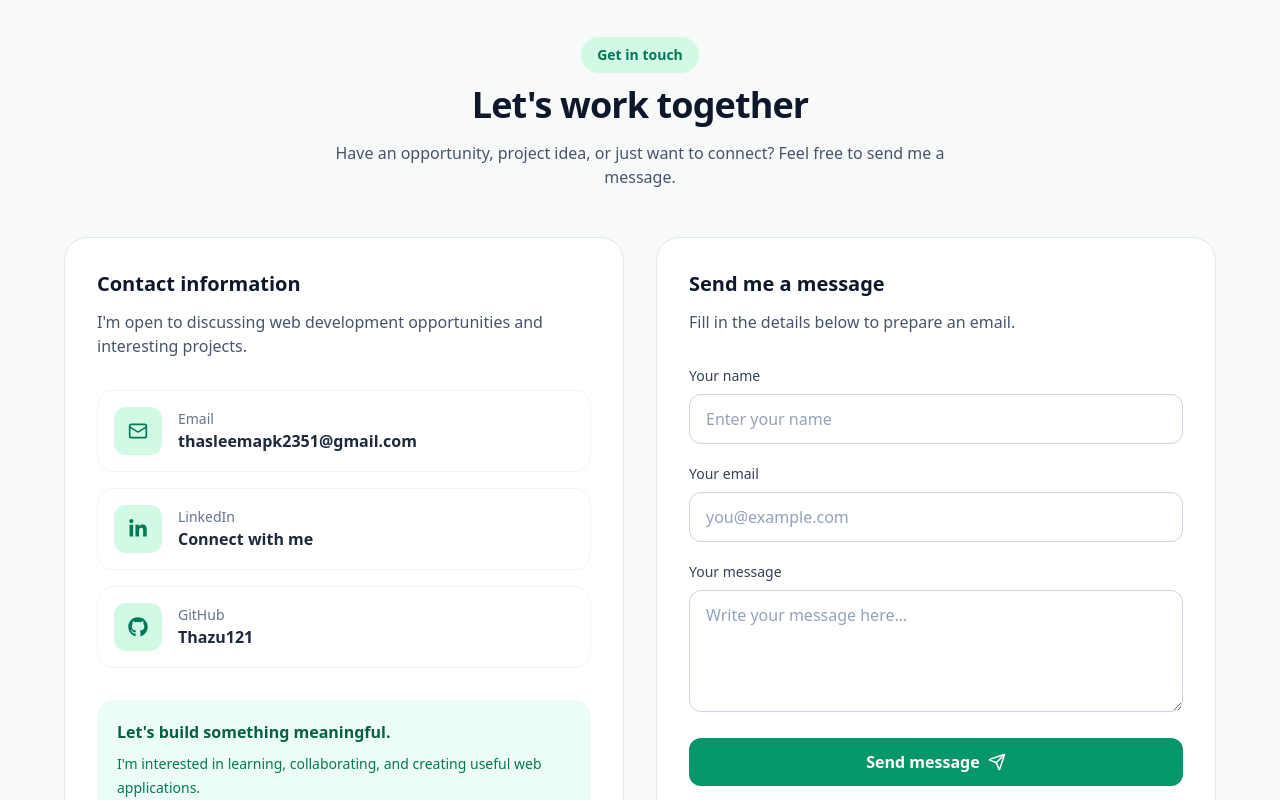
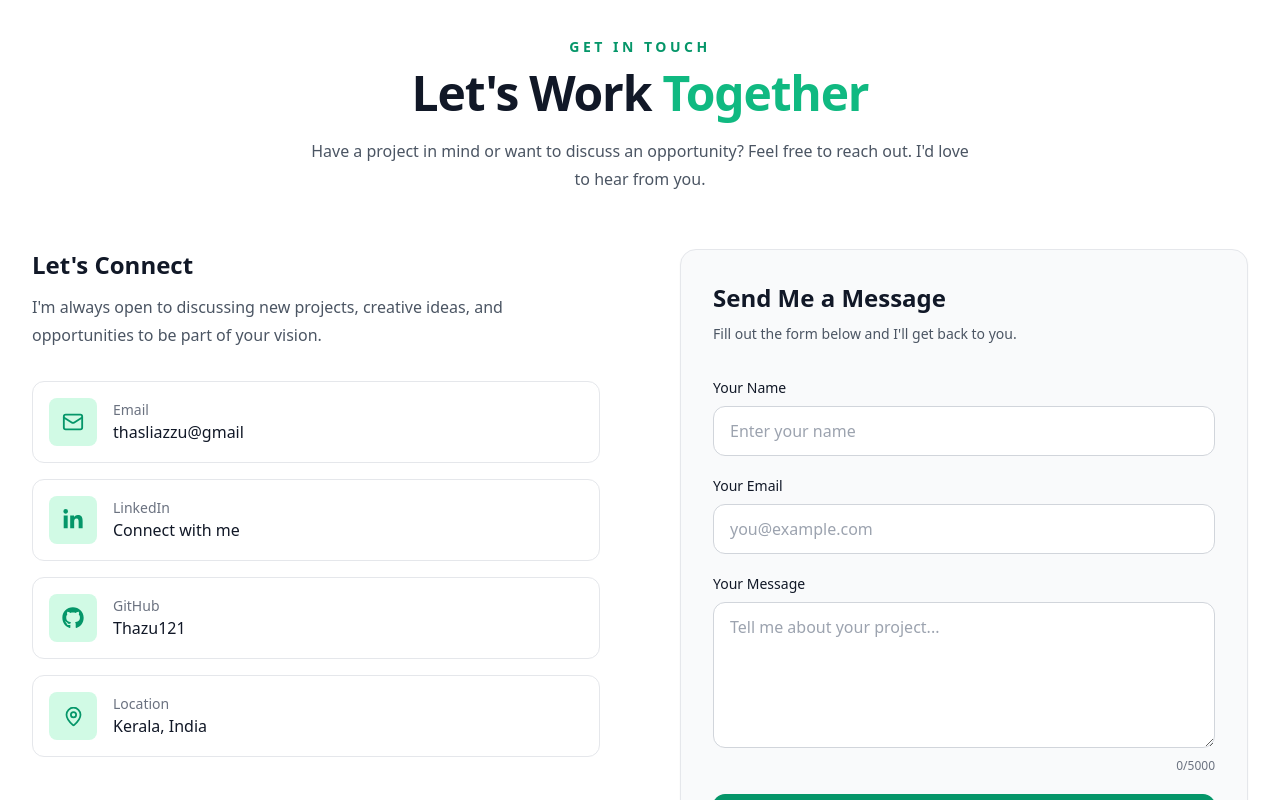
Before and after one commit to Thazu121/my-portfolio, a React (Vite) app: page / in a window 1280 px wide. Shown: the part 4120-4920 px from the top of the page. Built offline with nearby package versions, Linux system fonts and the light colour scheme; no server answers.

Commit message:
feat: connect contact form to backend API

```diff
--- /dev/null
+++ b/src/api.js
@@ -0,0 +1,21 @@
+
+const API_URL =
+  import.meta.env.VITE_API_URL || 'http://localhost:5000'
+
+export const submitContact = async (formData) => {
+  const response = await fetch(`${API_URL}/api/contact`, {
+    method: 'POST',
+    headers: {
+      'Content-Type': 'application/json',
+    },
+    body: JSON.stringify(formData),
+  })
+
+  const data = await response.json().catch(() => ({}))
+
+  if (!response.ok) {
+    throw new Error(data.message || `Request failed (${response.status})`)
+  }
+
+  return data
+}
--- a/src/components/Contact.jsx
+++ b/src/components/Contact.jsx
@@ -1,88 +1,133 @@
-import { Mail, Send } from 'lucide-react'
 import { FaGithub, FaLinkedinIn } from 'react-icons/fa'
+import { useState } from 'react'
+import {
+  Mail,
+  Send,
+  MapPin,
+  CheckCircle2,
+  AlertCircle,
+} from 'lucide-react'
+import { submitContact } from '../api'
 
-const contactLinks = [
+const Contact = () => {
+  const [formData, setFormData] = useState({
+    name: '',
+    email: '',
+    message: '',
+  })
+
+  const [isSubmitting, setIsSubmitting] = useState(false)
+  const [status, setStatus] = useState({
+    type: '',
+    message: '',
+  })
+
+  const contactInfo = [
     {
+      icon: Mail,
       label: 'Email',
-    value: 'thasleemapk2351@gmail.com',
-    href: 'mailto:thasleemapk2351@gmail.com',
-    icon: Mail,
+    value: 'thasliazzu@gmail',
+        href: 'mailto:thasliazzu@gmail.com',
+
     },
     {
+      icon: FaLinkedinIn,
       label: 'LinkedIn',
     value: 'Connect with me',
     href: 'https://www.linkedin.com/in/thasleema-p-k',
-    icon: FaLinkedinIn,
     },
     {
+      icon: FaGithub,
       label: 'GitHub',
       value: 'Thazu121',
     href: 'https://github.com/Thazu121',
-    icon: FaGithub,
     },
   ]
 
+  const handleChange = (event) => {
+    const { name, value } = event.target
 
-function Contact() {
-  const handleSubmit = (e) => {
-    e.preventDefault()
+    setFormData((previous) => ({
+      ...previous,
+      [name]: value,
+    }))
 
-    const formData = new FormData(e.currentTarget)
-    const name = formData.get('name')
-    const email = formData.get('email')
-    const message = formData.get('message')
+    if (status.message) {
+      setStatus({ type: '', message: '' })
+    }
+  }
 
-    const subject = encodeURIComponent(
-      `Portfolio contact from ${name}`
-    )
+const handleSubmit = async (event) => {
+  event.preventDefault()
 
-    const body = encodeURIComponent(
-      `Name: ${name}\nEmail: ${email}\n\nMessage:\n${message}`
-    )
+  setIsSubmitting(true)
+  setStatus({ type: '', message: '' })
 
-    window.location.href =
-      `mailto:thasleemapk2351@gmail.com?subject=${subject}&body=${body}`
+  try {
+    const result = await submitContact(formData)
+
+    setStatus({
+      type: result.data?.emailSent ? 'success' : 'error',
+      message: result.message,
+    })
+
+    if (result.success) {
+      setFormData({
+        name: '',
+        email: '',
+        message: '',
+      })
     }
+  } catch (error) {
+    setStatus({
+      type: 'error',
+      message: error.message || 'Unable to submit your message.',
+    })
+  } finally {
+    setIsSubmitting(false)
+  }
+}
+
+  const inputClasses =
+    'w-full min-w-0 rounded-xl border border-gray-300 bg-white px-4 py-3 text-sm text-gray-900 outline-none transition placeholder:text-gray-400 focus:border-emerald-500 focus:ring-2 focus:ring-emerald-500/20 dark:border-gray-700 dark:bg-gray-950 dark:text-white sm:text-base'
 
   return (
     <section
       id="contact"
-      className="overflow-hidden bg-[#f7faf8] px-4 py-14 text-slate-900 transition-colors duration-300 dark:bg-slate-950 dark:text-slate-100 min-[400px]:px-5 sm:px-8 sm:py-20 lg:px-12 lg:py-24"
+      className="overflow-hidden bg-white px-4 py-16 text-gray-900 transition-colors duration-300 dark:bg-gray-950 dark:text-white sm:px-6 sm:py-20 lg:px-8 lg:py-24"
     >
-      <div className="mx-auto w-full max-w-6xl min-w-0">
+      <div className="mx-auto w-full max-w-7xl">
+        {/* Heading */}
+        <div className="mx-auto mb-10 max-w-3xl text-center sm:mb-14">
+          <p className="mb-3 text-xs font-semibold uppercase tracking-[0.25em] text-emerald-600 dark:text-emerald-400 sm:text-sm">
+            Get In Touch
+          </p>
 
-        {/* Heading */}
-        <div className="mb-9 text-center sm:mb-12">
-          <span className="mb-3 inline-block rounded-full bg-emerald-100 px-3 py-2 text-xs font-semibold text-emerald-700 dark:bg-emerald-950 dark:text-emerald-300 sm:px-4 sm:text-sm">
-            Get in touch
-          </span>
-
-          <h2 className="text-2xl font-bold tracking-tight text-slate-900 dark:text-white min-[400px]:text-3xl sm:text-4xl">
-            Let's work together
+          <h2 className="text-3xl font-bold leading-tight tracking-tight sm:text-4xl md:text-5xl">
+            Let&apos;s Work{' '}
+            <span className="text-emerald-500">Together</span>
           </h2>
 
-          <p className="mx-auto mt-3 max-w-2xl text-sm leading-7 text-slate-600 dark:text-slate-300 sm:mt-4 sm:text-base">
-            Have an opportunity, project idea, or just want to connect?
-            Feel free to send me a message.
+          <p className="mx-auto mt-4 max-w-2xl text-sm leading-6 text-gray-600 dark:text-gray-400 sm:mt-5 sm:text-base sm:leading-7">
+            Have a project in mind or want to discuss an opportunity?
+            Feel free to reach out. I&apos;d love to hear from you.
           </p>
         </div>
 
-        {/* Responsive columns */}
-        <div className="grid min-w-0 grid-cols-1 gap-5 sm:gap-8 md:grid-cols-2">
-
-          {/* Contact information */}
-          <div className="min-w-0 rounded-2xl border border-slate-200 bg-white p-4 shadow-sm transition-colors duration-300 dark:border-slate-800 dark:bg-slate-900 min-[400px]:p-5 sm:rounded-3xl sm:p-8">
-            <h3 className="text-lg font-bold text-slate-900 dark:text-white sm:text-xl">
-              Contact information
+        <div className="grid grid-cols-1 items-start gap-8 md:gap-10 lg:grid-cols-2 lg:gap-14 xl:gap-20">
+          {/* Contact details */}
+          <div className="min-w-0">
+            <h3 className="text-xl font-bold sm:text-2xl">
+              Let&apos;s Connect
             </h3>
 
-            <p className="mt-3 text-sm leading-7 text-slate-600 dark:text-slate-300 sm:text-base">
-              I'm open to discussing web development opportunities
-              and interesting projects.
+            <p className="mt-3 max-w-xl text-sm leading-6 text-gray-600 dark:text-gray-400 sm:text-base sm:leading-7">
+              I&apos;m always open to discussing new projects, creative
+              ideas, and opportunities to be part of your vision.
             </p>
 
-            <div className="mt-6 space-y-3 sm:mt-8 sm:space-y-4">
-              {contactLinks.map((item) => {
+            <div className="mt-6 grid grid-cols-1 gap-3 sm:mt-8 sm:gap-4">
+              {contactInfo.map((item) => {
                 const Icon = item.icon
 
                 return (
@@ -97,18 +142,19 @@ function Contact() {
                         ? undefined
                         : 'noopener noreferrer'
                     }
-                    className="group flex min-w-0 items-center gap-3 rounded-xl border border-slate-100 p-3 transition duration-200 hover:border-emerald-200 hover:bg-emerald-50 dark:border-slate-800 dark:hover:border-emerald-800 dark:hover:bg-slate-800 min-[400px]:gap-4 min-[400px]:p-4 sm:rounded-2xl"
+                    className="group flex min-w-0 items-center gap-3 rounded-xl border border-gray-200 p-3 transition duration-300 hover:border-emerald-500 hover:bg-emerald-50 sm:gap-4 sm:p-4 dark:border-gray-800 dark:hover:bg-gray-900"
                   >
-                    <div className="flex h-10 w-10 shrink-0 items-center justify-center rounded-xl bg-emerald-100 text-emerald-700 transition group-hover:bg-emerald-600 group-hover:text-white dark:bg-emerald-950 dark:text-emerald-300 dark:group-hover:bg-emerald-600 dark:group-hover:text-white sm:h-12 sm:w-12">
-                      <Icon size={20} />
+                    <div className="flex h-10 w-10 shrink-0 items-center justify-center rounded-lg bg-emerald-100 text-emerald-600 transition group-hover:bg-emerald-500 group-hover:text-white sm:h-12 sm:w-12 dark:bg-emerald-950 dark:text-emerald-400">
+                      <Icon size={20} className="sm:hidden" />
+                      <Icon size={22} className="hidden sm:block" />
                     </div>
 
                     <div className="min-w-0 flex-1">
-                      <p className="text-xs text-slate-500 dark:text-slate-400 sm:text-sm">
+                      <p className="text-xs text-gray-500 sm:text-sm dark:text-gray-400">
                         {item.label}
                       </p>
 
-                      <p className="break-all text-sm font-semibold text-slate-800 dark:text-slate-100 min-[400px]:break-words sm:text-base">
+                      <p className="break-words text-sm font-medium text-gray-900 sm:text-base dark:text-white">
                         {item.value}
                       </p>
                     </div>
@@ -117,26 +163,30 @@ function Contact() {
               })}
             </div>
 
-            <div className="mt-6 rounded-xl bg-emerald-50 p-4 dark:bg-emerald-950/60 sm:mt-8 sm:rounded-2xl sm:p-5">
-              <p className="text-sm font-semibold text-emerald-800 dark:text-emerald-300 sm:text-base">
-                Let's build something meaningful.
+            <div className="mt-3 flex items-center gap-3 rounded-xl border border-gray-200 p-3 sm:mt-4 sm:gap-4 sm:p-4 dark:border-gray-800">
+              <div className="flex h-10 w-10 shrink-0 items-center justify-center rounded-lg bg-emerald-100 text-emerald-600 sm:h-12 sm:w-12 dark:bg-emerald-950 dark:text-emerald-400">
+                <MapPin size={21} />
+              </div>
+
+              <div className="min-w-0">
+                <p className="text-xs text-gray-500 sm:text-sm dark:text-gray-400">
+                  Location
                 </p>
-
-              <p className="mt-2 text-sm leading-6 text-emerald-700 dark:text-emerald-200">
-                I'm interested in learning, collaborating, and
-                creating useful web applications.
+                <p className="text-sm font-medium sm:text-base">
+                  Kerala, India
                 </p>
+              </div>
             </div>
           </div>
 
           {/* Contact form */}
-          <div className="min-w-0 rounded-2xl border border-slate-200 bg-white p-4 shadow-sm transition-colors duration-300 dark:border-slate-800 dark:bg-slate-900 min-[400px]:p-5 sm:rounded-3xl sm:p-8">
-            <h3 className="text-lg font-bold text-slate-900 dark:text-white sm:text-xl">
-              Send me a message
+          <div className="min-w-0 rounded-2xl border border-gray-200 bg-gray-50 p-4 shadow-sm sm:p-6 md:p-8 dark:border-gray-800 dark:bg-gray-900">
+            <h3 className="text-xl font-bold sm:text-2xl">
+              Send Me a Message
             </h3>
 
-            <p className="mt-3 text-sm leading-7 text-slate-600 dark:text-slate-300 sm:text-base">
-              Fill in the details below to prepare an email.
+            <p className="mt-2 text-sm leading-6 text-gray-600 dark:text-gray-400">
+              Fill out the form below and I&apos;ll get back to you.
             </p>
 
             <form
@@ -146,71 +196,115 @@ function Contact() {
               <div>
                 <label
                   htmlFor="name"
-                  className="mb-2 block text-sm font-medium text-slate-700 dark:text-slate-200"
+                  className="mb-2 block text-sm font-medium"
                 >
-                  Your name
+                  Your Name
                 </label>
 
                 <input
                   id="name"
                   name="name"
                   type="text"
+                  value={formData.name}
+                  onChange={handleChange}
                   placeholder="Enter your name"
                   autoComplete="name"
+                  maxLength={100}
                   required
-                  className="w-full min-w-0 rounded-xl border border-slate-300 bg-white px-3 py-3 text-sm text-slate-900 outline-none transition placeholder:text-slate-400 focus:border-emerald-500 focus:ring-4 focus:ring-emerald-100 dark:border-slate-700 dark:bg-slate-950 dark:text-white dark:placeholder:text-slate-500 dark:focus:ring-emerald-950 sm:px-4 sm:text-base"
+                  className={inputClasses}
                 />
               </div>
 
               <div>
                 <label
                   htmlFor="email"
-                  className="mb-2 block text-sm font-medium text-slate-700 dark:text-slate-200"
+                  className="mb-2 block text-sm font-medium"
                 >
-                  Your email
+                  Your Email
                 </label>
 
                 <input
                   id="email"
                   name="email"
                   type="email"
+                  value={formData.email}
+                  onChange={handleChange}
                   placeholder="you@example.com"
                   autoComplete="email"
+                  maxLength={254}
                   required
-                  className="w-full min-w-0 rounded-xl border border-slate-300 bg-white px-3 py-3 text-sm text-slate-900 outline-none transition placeholder:text-slate-400 focus:border-emerald-500 focus:ring-4 focus:ring-emerald-100 dark:border-slate-700 dark:bg-slate-950 dark:text-white dark:placeholder:text-slate-500 dark:focus:ring-emerald-950 sm:px-4 sm:text-base"
+                  className={inputClasses}
                 />
               </div>
 
               <div>
                 <label
                   htmlFor="message"
-                  className="mb-2 block text-sm font-medium text-slate-700 dark:text-slate-200"
+                  className="mb-2 block text-sm font-medium"
                 >
-                  Your message
+                  Your Message
                 </label>
 
                 <textarea
                   id="message"
                   name="message"
-                  rows={4}
-                  placeholder="Write your message here..."
+                  value={formData.message}
+                  onChange={handleChange}
+                  placeholder="Tell me about your project..."
+                  rows={5}
+                  maxLength={5000}
                   required
-                  className="w-full min-w-0 resize-y rounded-xl border border-slate-300 bg-white px-3 py-3 text-sm text-slate-900 outline-none transition placeholder:text-slate-400 focus:border-emerald-500 focus:ring-4 focus:ring-emerald-100 dark:border-slate-700 dark:bg-slate-950 dark:text-white dark:placeholder:text-slate-500 dark:focus:ring-emerald-950 sm:px-4 sm:text-base"
+                  className={`${inputClasses} min-h-32 resize-y`}
                 />
+
+                <p className="mt-1 text-right text-xs text-gray-500 dark:text-gray-400">
+                  {formData.message.length}/5000
+                </p>
               </div>
+
+              {status.message && (
+                <div
+                  role={status.type === 'error' ? 'alert' : 'status'}
+                  aria-live="polite"
+                  className={`flex items-start gap-2 rounded-xl p-3 text-sm ${
+                    status.type === 'success'
+                      ? 'bg-emerald-100 text-emerald-800 dark:bg-emerald-950 dark:text-emerald-300'
+                      : 'bg-red-100 text-red-700 dark:bg-red-950 dark:text-red-300'
+                  }`}
+                >
+                  {status.type === 'success' ? (
+                    <CheckCircle2
+                      size={18}
+                      className="mt-0.5 shrink-0"
+                    />
+                  ) : (
+                    <AlertCircle
+                      size={18}
+                      className="mt-0.5 shrink-0"
+                    />
+                  )}
+
+                  <span>{status.message}</span>
+                </div>
+              )}
 
               <button
                 type="submit"
-                className="flex min-h-12 w-full items-center justify-center gap-2 rounded-xl bg-emerald-600 px-5 py-3 text-sm font-semibold text-white transition duration-200 hover:bg-emerald-700 focus:outline-none focus:ring-4 focus:ring-emerald-200 dark:focus:ring-emerald-900 motion-reduce:transition-none sm:text-base"
+                disabled={isSubmitting}
+                className="flex w-full items-center justify-center gap-2 rounded-xl bg-emerald-600 px-5 py-3.5 text-sm font-semibold text-white transition duration-300 hover:bg-emerald-700 focus:outline-none focus:ring-2 focus:ring-emerald-500 focus:ring-offset-2 disabled:cursor-not-allowed disabled:opacity-60 sm:text-base dark:focus:ring-offset-gray-900"
               >
-                Send message
+                {isSubmitting ? (
+                  <>
+                    <span className="h-4 w-4 animate-spin rounded-full border-2 border-white/40 border-t-white" />
+                    Sending...
+                  </>
+                ) : (
+                  <>
+                    Send Message
                     <Send size={18} />
+                  </>
+                )}
               </button>
-
-              <p className="text-center text-xs leading-5 text-slate-500 dark:text-slate-400">
-                This form opens your default email application.
-                It does not send messages directly from the website.
-              </p>
             </form>
           </div>
         </div>
```
Also changed, not shown: 1 other file (tests, documents, lock files or other folders). Lines whose indentation alone changed are shown as unchanged.
